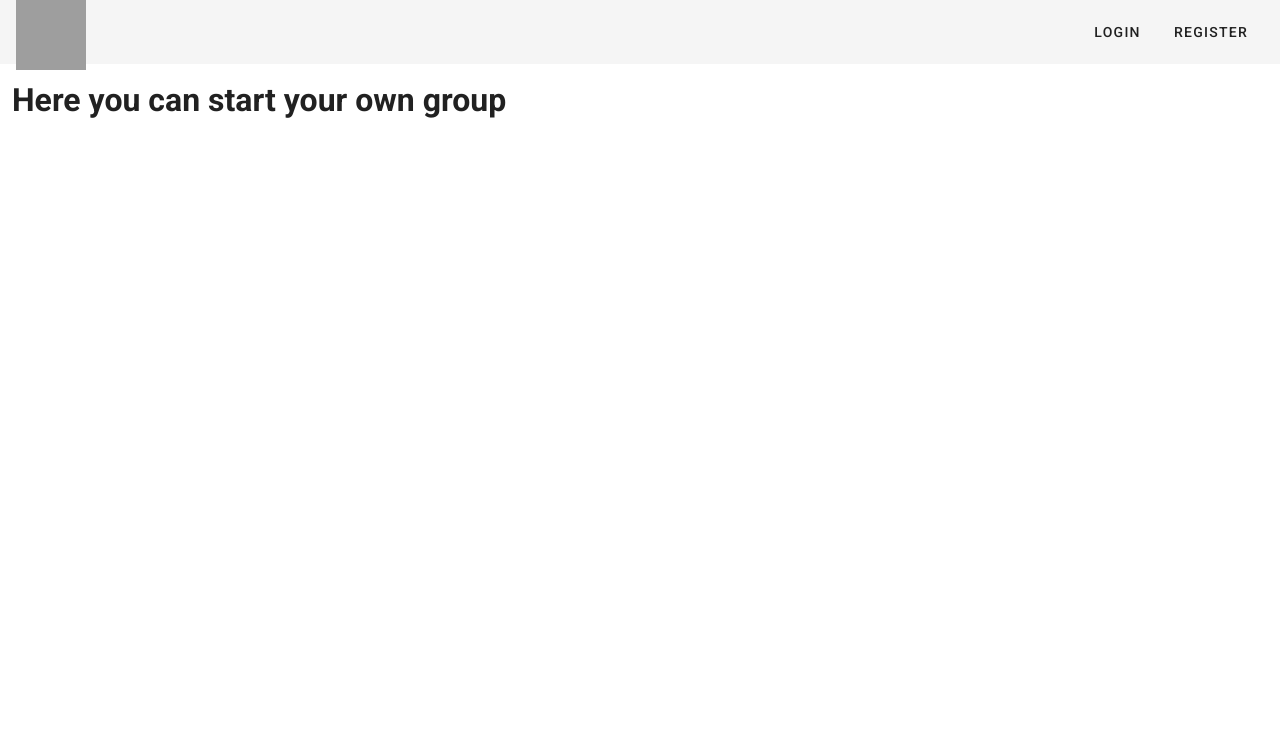
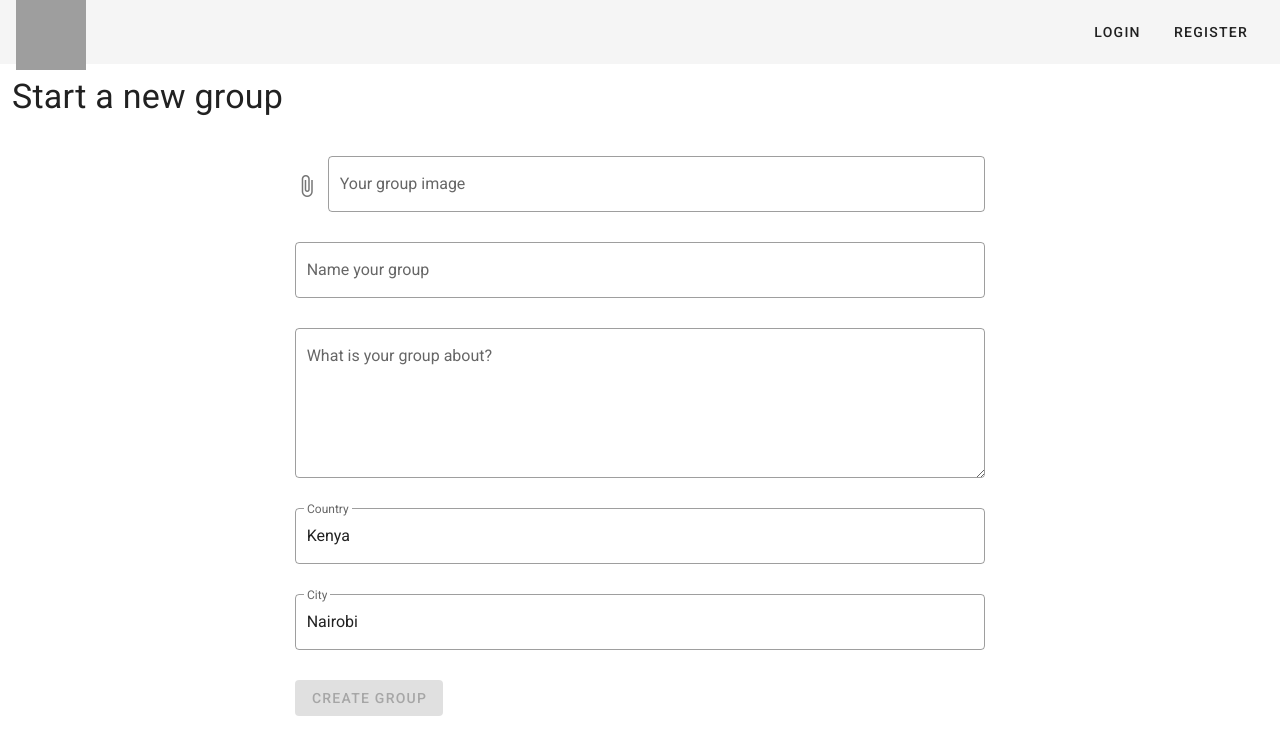
Before and after one commit to StanleyMasinde/events254-api-archive, a Nuxt app: page /groups/create in a window 1280 px wide. Shown: the top 754 px of the page. Built offline with nearby package versions, Linux system fonts and the light colour scheme; no server answers; grey boxes are pictures that could not be loaded.

Commit message:
UI for company creation and a basic vue

```diff
--- a/migrations/20201201194502_create_groups_table.js
+++ b/migrations/20201201194502_create_groups_table.js
@@ -5,7 +5,7 @@ exports.up = function (knex) {
     table.string('pictureUrl')
     table.string('name')
     table.string('slug').unique()
-    table.string('description')
+    table.text('description')
     table.string('country') // This will be useful in the landing page
     table.string('city') // Local are in case of group
     table.string('visibility').defaultTo('public') // A group can be public
--- /dev/null
+++ b/pages/_company/events.vue
@@ -0,0 +1,21 @@
+<template>
+  <h1>{{ group.name }} Events Page</h1>
+</template>
+<script>
+export default {
+  data () {
+    return {
+      group: {}
+    }
+  },
+  async fetch () {
+    const { data } = await this.$axios.get(`/api/groups/${this.$route.params.company}`)
+    this.group = data
+  },
+  head () {
+    return {
+      title: `${this.group.name} - Events`
+    }
+  }
+}
+</script>
--- /dev/null
+++ b/pages/_company/members.vue
@@ -0,0 +1,21 @@
+<template>
+  <h1>{{ group.name }} Members Page</h1>
+</template>
+<script>
+export default {
+  data () {
+    return {
+      group: {}
+    }
+  },
+  async fetch () {
+    const { data } = await this.$axios.get(`/api/groups/${this.$route.params.company}`)
+    this.group = data
+  },
+  head () {
+    return {
+      title: `${this.group.name} - members`
+    }
+  }
+}
+</script>
--- /dev/null
+++ b/pages/_group.vue
@@ -0,0 +1,90 @@
+<template>
+  <div>
+    <!-- Still loading the group information -->
+    <v-row v-if="$fetchState.pending" justify="center">
+      <h1>Loading</h1>
+    </v-row>
+
+    <!-- Something went wrong! 😭 -->
+    <v-row v-else-if="$fetchState.error">
+      <div class="full-height">
+        <v-img height="300" contain src="/not_found.svg">
+          <v-container>
+            <v-row justify="center">
+              <v-col cols="12" md="8">
+                <h1 class="display-1 gray--text">
+                  Sorry 😢 There's nothing here
+                </h1>
+                <v-btn text x-large color="primary" to="/">
+                  Go home
+                </v-btn>
+              </v-col>
+            </v-row>
+          </v-container>
+        </v-img>
+      </div>
+    </v-row>
+
+    <!-- We found the group 😎 -->
+    <v-row v-else justify="center">
+      <v-col cols="12" md="5">
+        <v-img height="400" :src="group.pictureUrl" />
+      </v-col>
+      <v-col cols="12" md="5">
+        <v-card outlined>
+          <v-card-title>
+            <h1 class="display-1">
+              {{ group.name }}
+            </h1>
+          </v-card-title>
+          <v-card-text>
+            <h3><v-icon>mdi-map-marker</v-icon> {{ group.city }}, {{ group.country }} </h3>
+            <h3><v-icon>mdi-account-group</v-icon> Members 0</h3>
+            <h3><v-icon>mdi-account</v-icon> Managed by {{ group.organisers[0].name }}</h3>
+          </v-card-text>
+        </v-card>
+      </v-col>
+      <v-col cols="12" md="10">
+        <v-tabs>
+          <v-tab>About</v-tab>
+          <v-tab :to="`/${$route.params.group}/events`">
+            Events
+          </v-tab>
+          <v-tab :to="`/${$route.params.group}/members`">
+            Members
+          </v-tab>
+
+          <v-tab-item>
+            <v-card flat>
+              <v-card-text>
+                <h1>About {{ group.name }}</h1>
+                <p class="body-1">
+                  {{ group.description }}
+                </p>
+              </v-card-text>
+            </v-card>
+          </v-tab-item>
+        </v-tabs>
+        <nuxt-child />
+      </v-col>
+    </v-row>
+  </div>
+</template>
+<script>
+export default {
+  data () {
+    return {
+      group: {}
+    }
+  },
+  async fetch () {
+    const { data } = await this.$axios.get(`/api/groups/${this.$route.params.group}`)
+    this.group = data
+  },
+  head () {
+    return {
+      title: this.group.name
+    }
+  }
+}
+</script>
--- a/pages/groups/create.vue
+++ b/pages/groups/create.vue
@@ -1,3 +1,103 @@
 <template>
-  <h1>Here you can start your own group</h1>
+  <v-row justify="center">
+    <v-col cols="12">
+      <h1 class="display-1">
+        Start a new group
+      </h1>
+    </v-col>
+    <v-col cols="12" md="7">
+      <v-card flat>
+        <v-card-text>
+          <ValidationObserver ref="formObserver" v-slot="{ invalid }">
+            <v-form id="groupForm" @submit.prevent="createGroup">
+              <ValidationProvider ref="form" v-slot="{ errors }" name="picture" rules="required">
+                <v-file-input
+                  v-model="group.picture"
+                  name="picture"
+                  :error-messages="errors"
+                  accept="image/*"
+                  label="Your group image"
+                  hint="This would appear in the profile"
+                  outlined
+                />
+              </ValidationProvider>
+
+              <ValidationProvider v-slot="{ errors }" name="name" rules="required">
+                <v-text-field
+                  v-model="group.name"
+                  name="name"
+                  :error-messages="errors"
+                  label="Name your group"
+                  outlined
+                />
+              </ValidationProvider>
+
+              <ValidationProvider v-slot="{ errors }" name="description" rules="required">
+                <v-textarea
+                  v-model="group.description"
+                  name="description"
+                  :error-messages="errors"
+                  outlined
+                  label="What is your group about?"
+                />
+              </ValidationProvider>
+
+              <ValidationProvider v-slot="{ errors }" name="country" rules="required">
+                <v-text-field
+                  v-model="group.country"
+                  name="country"
+                  :error-messages="errors"
+                  readonly
+                  label="Country"
+                  outlined
+                />
+              </ValidationProvider>
+
+              <ValidationProvider v-slot="{ errors }" name="city" rules="required">
+                <v-text-field v-model="group.city" name="city" :error-messages="errors" outlined label="City" />
+              </ValidationProvider>
+              <v-btn type="submit" color="primary" :disabled="invalid">
+                Create group
+              </v-btn>
+            </v-form>
+          </ValidationObserver>
+        </v-card-text>
+      </v-card>
+    </v-col>
+  </v-row>
 </template>
+<script>
+export default {
+  data () {
+    return {
+      group: {
+        picture: null,
+        name: null,
+        description: null,
+        country: 'Kenya',
+        city: 'Nairobi'
+      }
+    }
+  },
+  head () {
+    return {
+      title: 'Create group/company'
+    }
+  },
+  methods: {
+    async createGroup () {
+      const form = document.querySelector('#groupForm')
+      const groupData = new FormData(form)
+      try {
+        const { data } = await this.$axios.post('/api/groups', groupData)
+        this.$router.push(`/${data.slug}`)
+      } catch (error) {
+        if (error.response.status === 422) {
+          return this.$refs.formObserver.setErrors(error.response.data.errors)
+        }
+        throw new Error(error)
+      }
+    }
+  }
+}
+</script>
```
